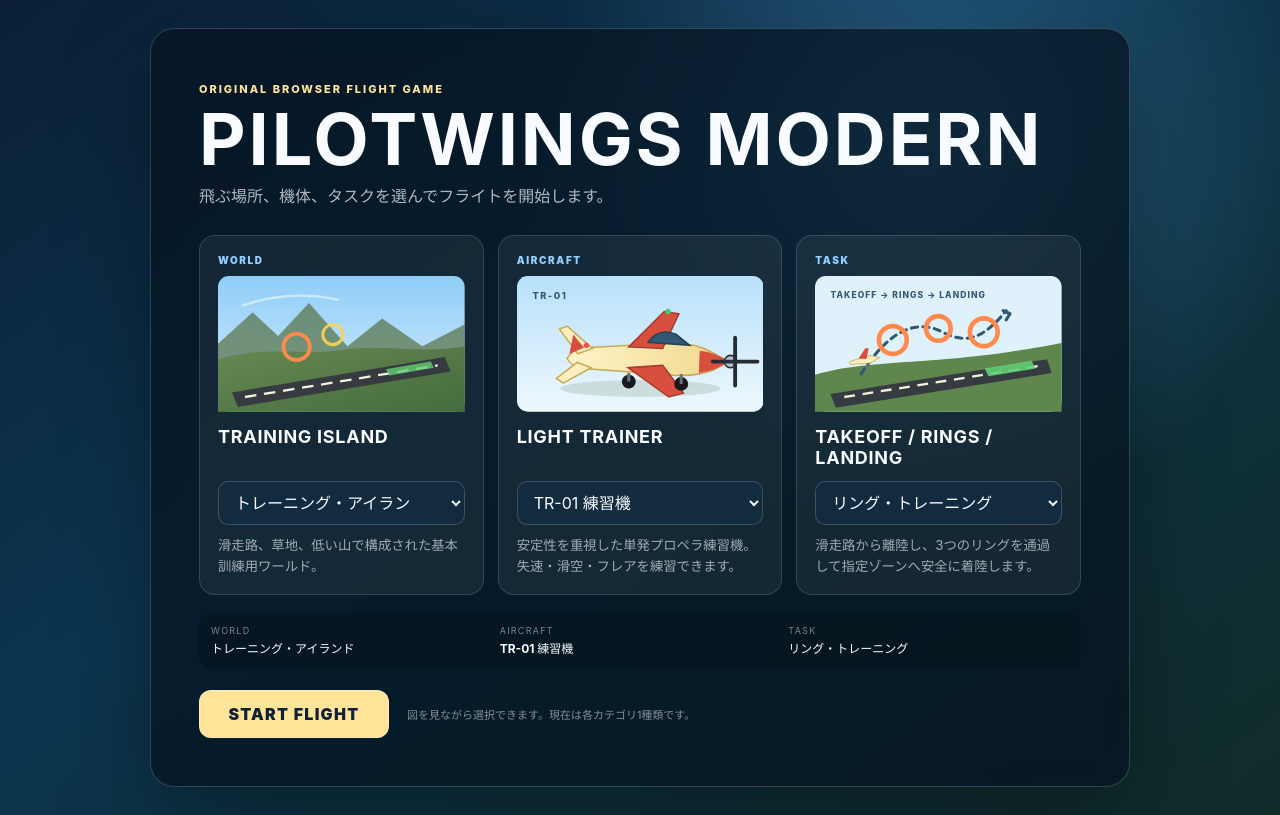
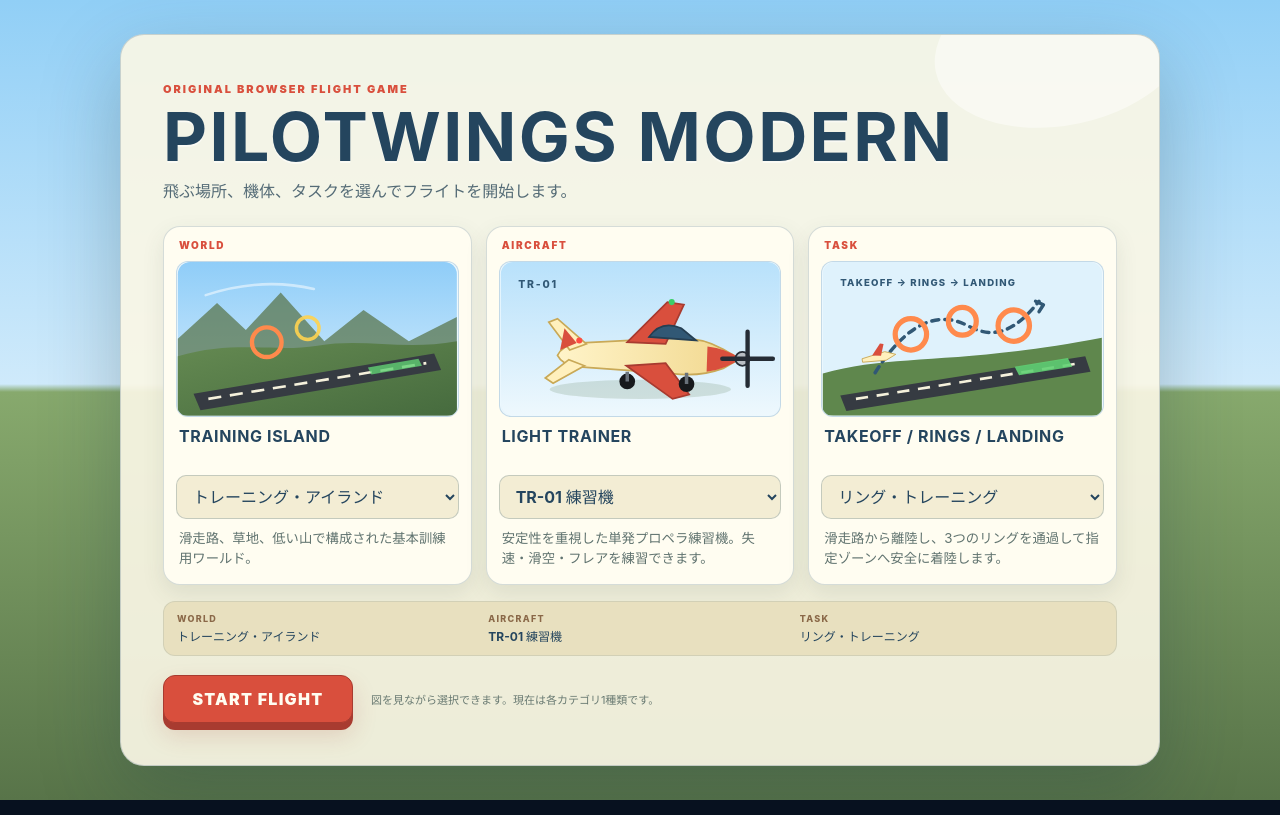
Before and after one commit to InSuns21/pilotwings-modern, a website built with Vite: page index.html in a window 1280 px wide. Built offline with nearby package versions, Linux system fonts and the light colour scheme.

Commit message:
style: match start screen to flight world palette

```diff
--- a/src/style/main.css
+++ b/src/style/main.css
@@ -523,50 +523,70 @@ button {
   display: grid;
   place-items: center;
   padding:
-    max(28px, env(safe-area-inset-top))
-    max(24px, env(safe-area-inset-right))
-    max(28px, env(safe-area-inset-bottom))
-    max(24px, env(safe-area-inset-left));
+    max(24px, env(safe-area-inset-top))
+    max(22px, env(safe-area-inset-right))
+    max(24px, env(safe-area-inset-bottom))
+    max(22px, env(safe-area-inset-left));
   overflow: auto;
+  color: #193247;
   background:
-    radial-gradient(circle at 72% 18%, rgb(91 169 226 / 38%), transparent 34%),
-    linear-gradient(145deg, #0b2036 0%, #0c3550 42%, #102b28 100%);
+    linear-gradient(180deg, #91cff6 0%, #cfeafb 48%, #87a96d 49%, #587449 100%);
 }
 
 .start-panel {
-  width: min(980px, 100%);
-  padding: clamp(24px, 4vw, 48px);
-  border: 1px solid rgb(255 255 255 / 18%);
+  position: relative;
+  width: min(1040px, 100%);
+  padding: clamp(22px, 3.5vw, 42px);
+  overflow: hidden;
+  border: 1px solid rgb(49 88 117 / 22%);
   border-radius: 24px;
-  background: rgb(5 18 31 / 72%);
-  box-shadow: 0 30px 90px rgb(0 0 0 / 34%);
-  backdrop-filter: blur(16px);
+  background: rgb(250 247 229 / 92%);
+  box-shadow: 0 28px 80px rgb(30 58 70 / 28%);
+}
+
+.start-panel::before {
+  position: absolute;
+  top: -70px;
+  right: -34px;
+  width: 260px;
+  height: 160px;
+  border-radius: 50%;
+  background: rgb(255 255 255 / 46%);
+  content: "";
+  transform: rotate(-12deg);
+  pointer-events: none;
 }
 
 .start-brand {
-  margin-bottom: 28px;
+  position: relative;
+  z-index: 1;
+  margin-bottom: 24px;
 }
 
 .start-kicker {
-  color: #ffe49a;
+  color: #d94f3d;
   font-size: 11px;
-  font-weight: 800;
+  font-weight: 900;
   letter-spacing: 0.18em;
 }
 
 .start-brand h1 {
-  margin: 8px 0 10px;
-  font-size: clamp(34px, 7vw, 72px);
-  line-height: 0.95;
-  letter-spacing: 0.04em;
+  margin: 7px 0 9px;
+  color: #24455e;
+  font-size: clamp(34px, 6.4vw, 68px);
+  line-height: 0.96;
+  letter-spacing: 0.035em;
+  text-shadow: 0 2px 0 rgb(255 255 255 / 55%);
 }
 
 .start-brand p {
   margin: 0;
-  color: rgb(248 251 255 / 70%);
+  color: #546b76;
 }
 
 .flight-select-grid {
+  position: relative;
+  z-index: 1;
   display: grid;
   grid-template-columns: repeat(3, minmax(0, 1fr));
   gap: 14px;
@@ -574,50 +594,82 @@ button {
 
 .flight-select-card {
   display: grid;
+  grid-template-rows: auto auto auto auto 1fr;
   gap: 10px;
-  min-height: 190px;
-  padding: 18px;
-  border: 1px solid rgb(255 255 255 / 14%);
-  border-radius: 16px;
-  background: rgb(255 255 255 / 6%);
+  min-width: 0;
+  padding: 12px;
+  overflow: hidden;
+  border: 1px solid rgb(49 88 117 / 20%);
+  border-radius: 17px;
+  background: #fffdf1;
+  box-shadow: 0 8px 22px rgb(56 76 72 / 10%);
 }
 
 .flight-select-label {
-  color: #93cfff;
+  padding: 0 3px;
+  color: #d94f3d;
   font-size: 10px;
   font-weight: 900;
-  letter-spacing: 0.16em;
+  letter-spacing: 0.17em;
+}
+
+.flight-select-preview {
+  aspect-ratio: 320 / 176;
+  overflow: hidden;
+  border: 1px solid rgb(49 88 117 / 16%);
+  border-radius: 12px;
+  background: #dff2fc;
+  box-shadow: inset 0 0 0 1px rgb(255 255 255 / 40%);
+}
+
+.flight-select-preview svg {
+  display: block;
+  width: 100%;
+  height: 100%;
 }
 
 .flight-select-card strong {
-  min-height: 2.5em;
-  font-size: 18px;
+  min-height: 2.4em;
+  padding: 0 3px;
+  color: #24455e;
+  font-size: 16px;
+  line-height: 1.2;
   letter-spacing: 0.04em;
 }
 
 .flight-select-card select {
   width: 100%;
   padding: 10px 36px 10px 12px;
-  border: 1px solid rgb(255 255 255 / 18%);
+  border: 1px solid rgb(49 88 117 / 24%);
   border-radius: 10px;
-  color: #f8fbff;
-  background: #122b3f;
+  color: #24455e;
+  background: #f3edd4;
   font: inherit;
+  font-weight: 700;
+}
+
+.flight-select-card select:focus-visible {
+  outline: 3px solid rgb(217 79 61 / 28%);
+  outline-offset: 2px;
 }
 
 .flight-select-card small {
-  color: rgb(248 251 255 / 62%);
-  line-height: 1.55;
+  padding: 0 3px 3px;
+  color: #60736f;
+  line-height: 1.5;
 }
 
 .start-summary {
+  position: relative;
+  z-index: 1;
   display: grid;
   grid-template-columns: repeat(3, minmax(0, 1fr));
   gap: 8px;
-  margin-top: 18px;
-  padding: 12px;
+  margin-top: 16px;
+  padding: 11px 13px;
+  border: 1px solid rgb(49 88 117 / 12%);
   border-radius: 12px;
-  background: rgb(0 0 0 / 18%);
+  background: #e8e0bf;
 }
 
 .start-summary div {
@@ -626,41 +678,56 @@ button {
 }
 
 .start-summary span {
-  color: rgb(248 251 255 / 48%);
+  color: #8a6848;
   font-size: 9px;
+  font-weight: 800;
   letter-spacing: 0.14em;
 }
 
 .start-summary strong {
+  color: #24455e;
   font-size: 12px;
 }
 
 .start-actions {
+  position: relative;
+  z-index: 1;
   display: flex;
   align-items: center;
   gap: 18px;
-  margin-top: 22px;
+  margin-top: 19px;
 }
 
 .start-button {
   min-width: 190px;
   padding: 13px 22px;
-  border: 1px solid rgb(255 255 255 / 28%);
+  border: 1px solid #a83b30;
   border-radius: 12px;
-  color: #102035;
-  background: #ffe49a;
+  color: #fffdf1;
+  background: #d94f3d;
+  box-shadow: 0 7px 0 #a83b30, 0 12px 24px rgb(168 59 48 / 18%);
   font-weight: 900;
   letter-spacing: 0.08em;
   cursor: pointer;
 }
 
+.start-button:hover {
+  background: #e7604e;
+}
+
+.start-button:active {
+  box-shadow: 0 3px 0 #a83b30, 0 7px 15px rgb(168 59 48 / 18%);
+  transform: translateY(4px);
+}
+
 .start-button:disabled {
   opacity: 0.6;
   cursor: progress;
+  transform: none;
 }
 
 .start-note {
-  color: rgb(248 251 255 / 52%);
+  color: #697a72;
   font-size: 11px;
 }
 
@@ -688,12 +755,40 @@ button {
 }
 
 @media (max-width: 760px) {
+  .start-screen {
+    display: block;
+  }
+
+  .start-panel {
+    min-height: calc(100vh - 48px);
+  }
+
   .flight-select-grid,
   .start-summary {
     grid-template-columns: 1fr;
   }
 
   .flight-select-card {
+    grid-template-columns: minmax(128px, 42%) minmax(0, 1fr);
+    grid-template-rows: auto auto auto 1fr;
+    align-items: start;
+  }
+
+  .flight-select-label {
+    grid-column: 1 / -1;
+  }
+
+  .flight-select-preview {
+    grid-row: 2 / 5;
+  }
+
+  .flight-select-card strong,
+  .flight-select-card select,
+  .flight-select-card small {
+    grid-column: 2;
+  }
+
+  .flight-select-card strong {
     min-height: 0;
   }
 
@@ -707,7 +802,55 @@ button {
   }
 }
 
+@media (max-width: 520px) {
+  .flight-select-card {
+    grid-template-columns: 1fr;
+    grid-template-rows: auto auto auto auto auto;
+  }
+
+  .flight-select-preview,
+  .flight-select-card strong,
+  .flight-select-card select,
+  .flight-select-card small {
+    grid-column: 1;
+    grid-row: auto;
+  }
+}
+
 @media (any-pointer: coarse) and (orientation: landscape) and (max-height: 700px) {
+  .start-screen {
+    display: block;
+    padding: 12px max(14px, env(safe-area-inset-right)) 12px max(14px, env(safe-area-inset-left));
+  }
+
+  .start-panel {
+    padding: 16px;
+  }
+
+  .start-brand {
+    margin-bottom: 12px;
+  }
+
+  .start-brand h1 {
+    font-size: 36px;
+  }
+
+  .flight-select-card {
+    grid-template-rows: auto auto auto auto;
+  }
+
+  .flight-select-card small {
+    display: none;
+  }
+
+  .start-summary {
+    display: none;
+  }
+
+  .start-actions {
+    margin-top: 12px;
+  }
+
   .session-loadout {
     display: none;
   }
```
